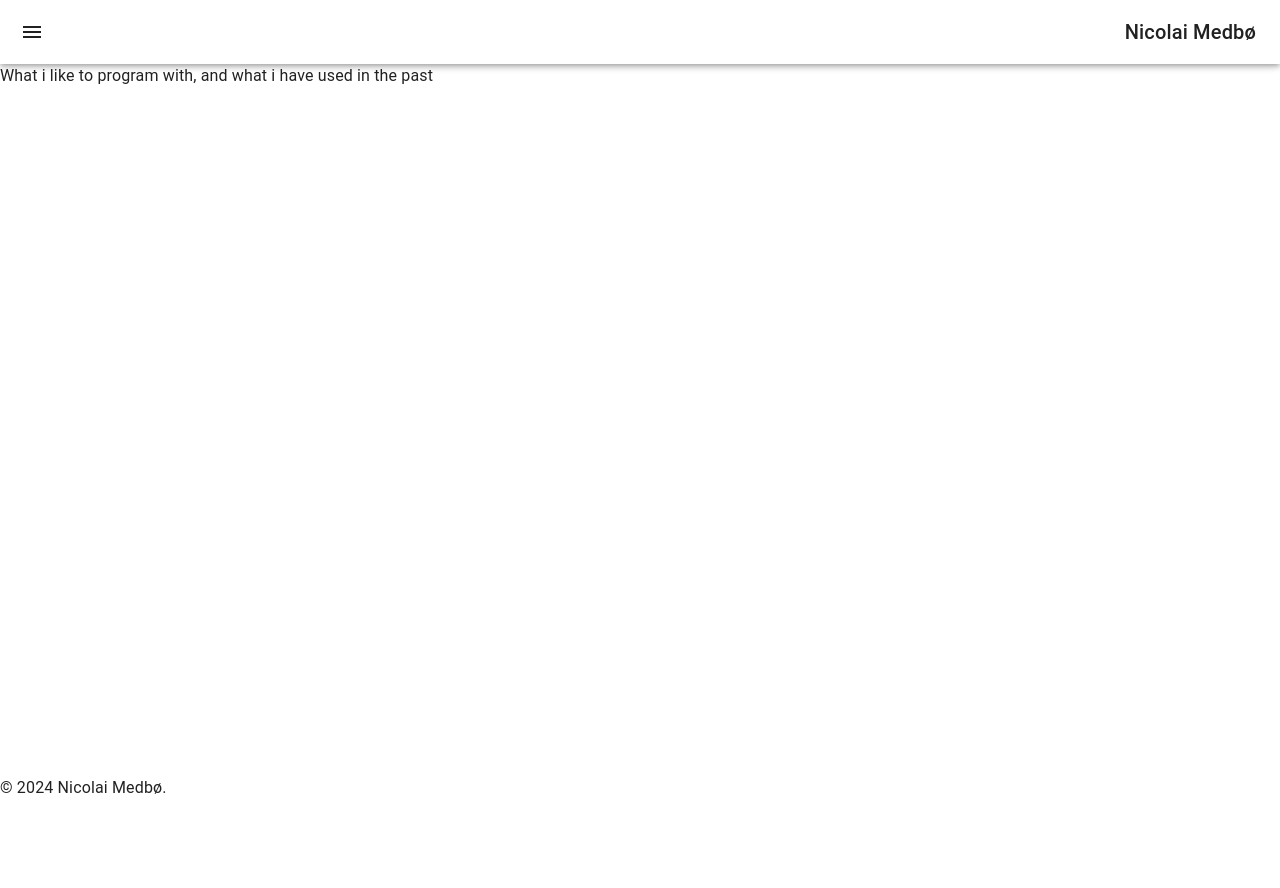
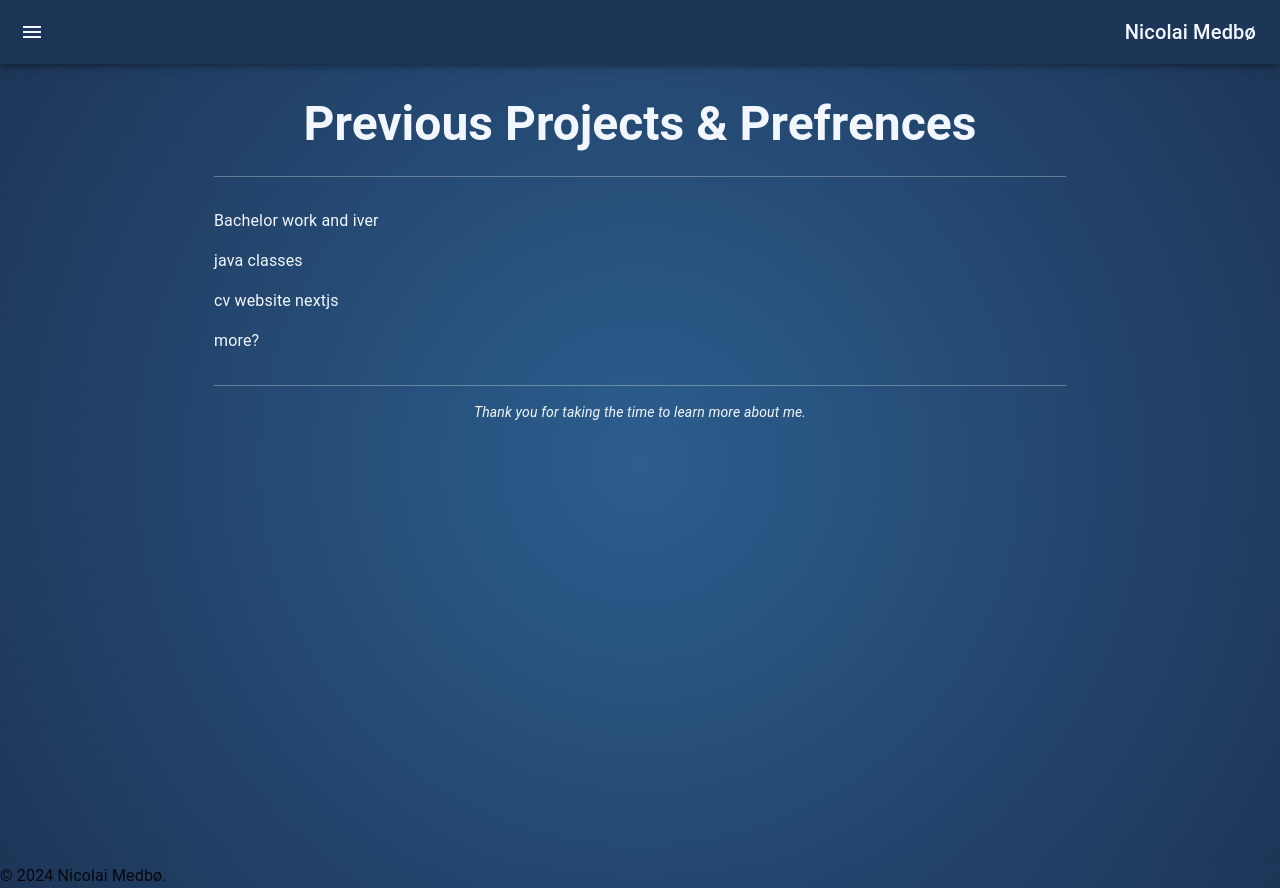
Before and after one commit to Tenico05/nicolai-resume-site, a Next.js app in the folder cv-side/: page /preferences in a window 1280 px wide. Before the commit the page ends 800 px from the top, so only its background shows below. Built offline with nearby package versions, Linux system fonts and the light colour scheme.

Commit message:
filled out prefrences page with sample text

```diff
--- a/cv-side/src/app/preferences/page.tsx
+++ b/cv-side/src/app/preferences/page.tsx
@@ -1,11 +1,40 @@
-import { Typography } from "@mui/material";
+import { Container, Box, Typography, Divider } from '@mui/material';
+import '../styles/theme.css';
 
 export default function Prefrences() {
     return(
-        <div className="animated-background">
-            <Typography>
-                What i like to program with, and what i have used in the past
-            </Typography>
-        </div>
+        <div className="animated-background" style={{ minHeight: '100vh', padding: '2rem 0', display: 'flex', alignItems: 'center' }}>
+      <Container maxWidth="md">
+        <Typography variant="h3" align="center" sx={{ fontWeight: 'bold', color: 'var(--color-text-light)', mb: 3 }}>
+          Previous Projects & Prefrences
+        </Typography>
+
+        <Divider sx={{ borderColor: 'rgba(255,255,255,0.3)', mb: 4 }} />
+
+        <Box sx={{ color: 'var(--color-text-light)', lineHeight: 1.7, fontSize: '1rem' }}>
+          <Typography variant="body1" paragraph>
+            Bachelor work and iver
+          </Typography>
+
+          <Typography variant="body1" paragraph>
+            java classes
+          </Typography>
+
+          <Typography variant="body1" paragraph>
+            cv website nextjs
+          </Typography>
+
+          <Typography variant="body1">
+            more?
+          </Typography>
+        </Box>
+
+        <Divider sx={{ borderColor: 'rgba(255,255,255,0.3)', mt: 4 }} />
+
+        <Typography variant="body2" align="center" sx={{ fontStyle: 'italic', color: 'var(--color-text-light)', mt: 2 }}>
+          Thank you for taking the time to learn more about me.
+        </Typography>
+      </Container>
+    </div>
     )
 }
```
